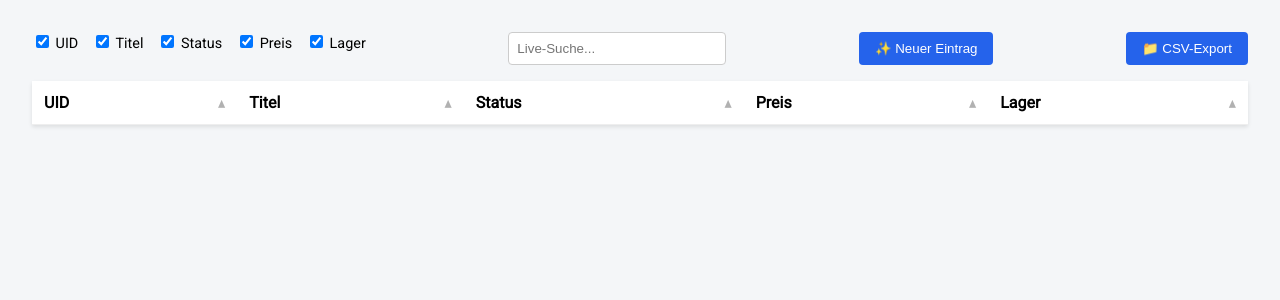
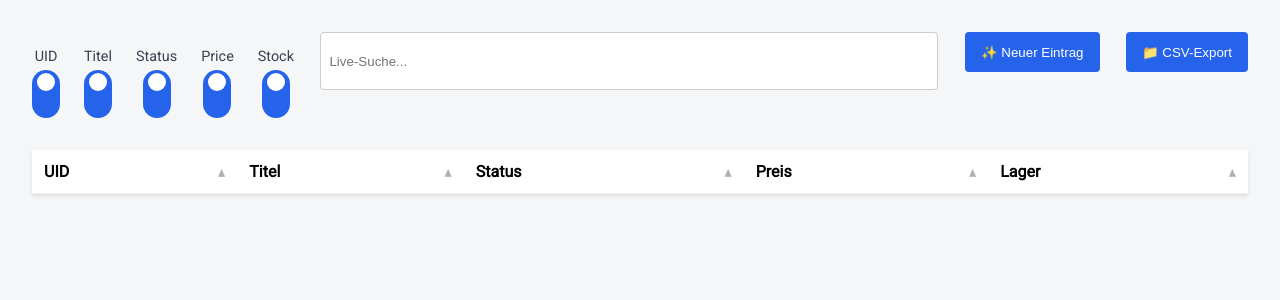
Before and after one commit to DaveBeusing/fyndi, a PHP site: page /app/assets/html/backend/manager.html in a window 1280 px wide. Shown: the part 60-360 px from the top of the page. Run offline with PHP 8.4, Linux system fonts and the light colour scheme; lists and menus that the app fills with data are empty.

Commit message:
Redesign Toggle Switch

```diff
--- a/assets/css/backend/manager.css
+++ b/assets/css/backend/manager.css
@@ -51,7 +51,8 @@ h1 {
 	padding: 0.5rem;
 	border: 1px solid #ccc;
 	border-radius: 4px;
-	width: 200px;
+	width: 600px;
+	max-height: 40px;
 }
 .toolbar button {
 	padding: 0.5rem 1rem;
@@ -60,11 +61,68 @@ h1 {
 	color: white;
 	border-radius: 4px;
 	cursor: pointer;
+	max-height: 40px;
 }
-.column-toggle label {
-	margin-right: 10px;
+
+.column-toggle-vertical {
+	display: flex;
+	gap: 1.5rem;
+	flex-wrap: wrap;
+	margin: 1rem 0;
+}
+
+.toggle-item {
+	display: flex;
+	flex-direction: column;
+	align-items: center;
 	font-size: 0.9rem;
+	color: #374151;
 }
+
+.vertical-switch {
+	position: relative;
+	display: inline-block;
+	width: 28px;
+	height: 48px;
+	margin-top: 0.3rem;
+}
+
+.vertical-switch input {
+	opacity: 0;
+	width: 0;
+	height: 0;
+}
+
+.vertical-switch .slider {
+	position: absolute;
+	cursor: pointer;
+	top: 0; left: 0;
+	right: 0; bottom: 0;
+	background-color: #ccc;
+	transition: 0.4s;
+	border-radius: 28px;
+}
+
+.vertical-switch .slider:before {
+	position: absolute;
+	content: "";
+	width: 18px; height: 18px;
+	left: 5px;
+	bottom: 3px;
+	background-color: white;
+	border-radius: 50%;
+	transition: 0.4s;
+}
+
+.vertical-switch input:checked + .slider {
+	background-color: #2563eb;
+}
+
+.vertical-switch input:checked + .slider:before {
+	transform: translateY(-24px);
+}
+
+
 table {
 	width: 100%;
 	border-collapse: collapse;
--- a/assets/html/backend/manager.html
+++ b/assets/html/backend/manager.html
@@ -14,12 +14,42 @@
 	</header>
 	<main>
 		<div class="toolbar">
-			<div class="column-toggle">
-				<label><input type="checkbox" checked id="toggle-uid"> UID</label>
-				<label><input type="checkbox" checked id="toggle-title"> Titel</label>
-				<label><input type="checkbox" checked id="toggle-status"> Status</label>
-				<label><input type="checkbox" checked id="toggle-price"> Preis</label>
-				<label><input type="checkbox" checked id="toggle-stock"> Lager</label>
+			<div class="column-toggle-vertical">
+				<div class="toggle-item">
+					<label>UID</label>
+					<label class="vertical-switch">
+					<input type="checkbox" checked id="toggle-uid">
+					<span class="slider"></span>
+					</label>
+				</div>
+				<div class="toggle-item">
+					<label>Titel</label>
+					<label class="vertical-switch">
+					<input type="checkbox" checked id="toggle-title">
+					<span class="slider"></span>
+					</label>
+				</div>
+				<div class="toggle-item">
+					<label>Status</label>
+					<label class="vertical-switch">
+					<input type="checkbox" checked id="toggle-status">
+					<span class="slider"></span>
+					</label>
+				</div>
+				<div class="toggle-item">
+					<label>Price</label>
+					<label class="vertical-switch">
+					<input type="checkbox" checked id="toggle-price">
+					<span class="slider"></span>
+					</label>
+				</div>
+				<div class="toggle-item">
+					<label>Stock</label>
+					<label class="vertical-switch">
+					<input type="checkbox" checked id="toggle-stock">
+					<span class="slider"></span>
+					</label>
+				</div>
 			</div>
 			<input type="text" id="search-input" placeholder="Live-Suche...">
 			<button id="create-item">✨ Neuer Eintrag</button>
```
